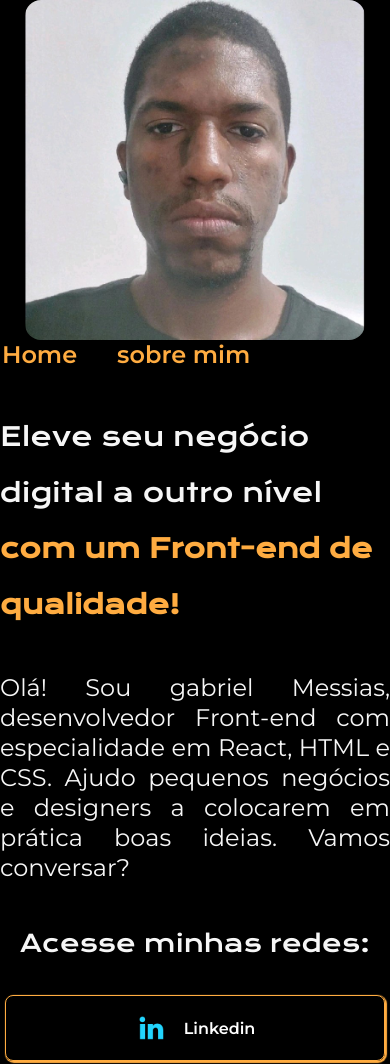
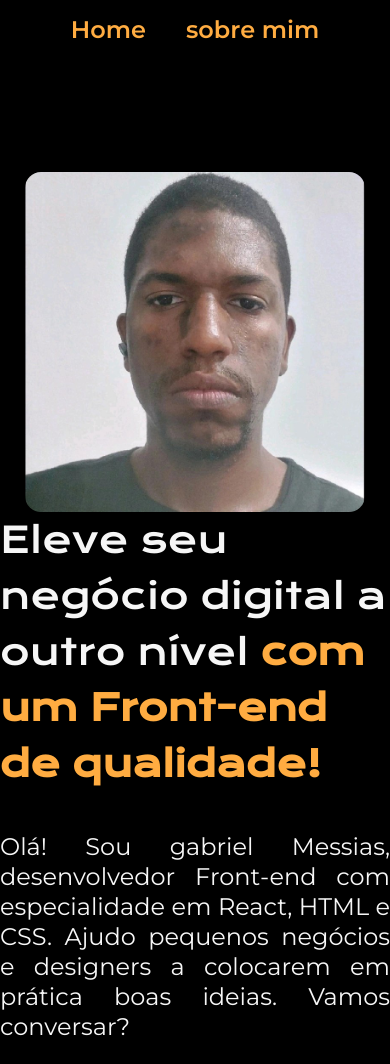
Before and after one commit to Gabriel4502/Portif-lio, a plain HTML site: page index.html in a window 390 px wide. Shown: the top 1064 px of the page. Drawn offline with nearby package versions, Linux system fonts and the light colour scheme.

Commit message:
Mudanças no posicionamento do menu

```diff
--- a/index.html
+++ b/index.html
@@ -10,16 +10,16 @@
 
 <body>
 
+    <header class="cabecalho">
+
+        <nav class="cabecalho__menu">
+            <a href="/" class="cabecalho__menu__link">Home</a>
+            <a href="/about.html" class="cabecalho__menu__link">sobre mim</a>
+        </nav>
+    </header>
     <main class="container">
 
         <div class="apresentacao">
-            <header class="cabecalho">
-
-                <nav class="cabecalho__menu">
-                    <a href="/" class="cabecalho__menu__link">Home</a>
-                    <a href="/about.html" class="cabecalho__menu__link">sobre mim</a>
-                </nav>
-            </header>
 
 
             <section class="apresentacao__conteudo">
--- a/styles/style.css
+++ b/styles/style.css
@@ -20,7 +20,8 @@ body {
     min-height: 100vh;
     display: flex;
     flex-direction: column;
-    justify-content: space-between;
+    justify-content: center;
+
     background-color: var(--cor-primaria);
     color: var(--cor-terciaria);
 }
@@ -29,28 +30,30 @@ body {
     display: flex;
     max-width: 100vw;
     align-items: center;
-    box-sizing: border-box;
-    min-height: calc(100vh - 100px);
+
+    min-height: calc(100vh - 80px);
     justify-content: center;
-    padding-bottom: 20px;
+
 
 }
 
 .cabecalho {
     display: flex;
-    justify-content: left;
-    margin-bottom: 10px;
+    /* padding: 5% 0 0 20%; */
+    box-sizing: border-box;
+    margin-bottom: 40px;
+    margin-top: 30px;
+    justify-content: center;
+    max-width: 55%;
 
-    width: 99%;
-    max-width: 100%;
 
 
 }
 
 .cabecalho__menu {
-    width: 87%;
+    max-width: 300px;
     display: flex;
-    justify-content: left;
+    justify-content: start;
     gap: 40px;
 
 }
@@ -58,7 +61,7 @@ body {
 .cabecalho__menu__link {
     color: var(--cor-terciaria);
     font-family: var(--fonte-secundaria);
-    font-size: 24px;
+    font-size: 1.5rem;
     font-weight: 600;
     line-height: 29px;
     letter-spacing: 0em;
@@ -76,12 +79,7 @@ body {
     flex-direction: column;
     gap: 30px;
     max-width: 593px;
-    max-height: 80%;
-
-    /* @media (min-height: 920px) {
-        min-height: 100vh;
-    } */
-
+    max-height: 100%;
 
 
     color: var(--cor-secundaria);
@@ -91,8 +89,8 @@ body {
 .apresentacao__conteudo__titulo {
     font-family: var(--fonte-primaria);
     max-width: 590px;
-
-    font-size: 36px;
+    max-height: 100%;
+    font-size: 2.25rem;
     font-weight: 400;
     line-height: 56px;
     letter-spacing: 0em;
@@ -112,7 +110,7 @@ strong {
     display: flex;
     flex-direction: column;
     align-items: center;
-    width: 100%;
+    max-width: 100%;
     height: 100%;
     gap: 40px;
 
@@ -123,7 +121,7 @@ strong {
 .apresentacao__texto {
     max-width: 593px;
     font-family: var(--fonte-secundaria);
-    font-size: 24px;
+    font-size: 1.5rem;
     font-weight: 400;
     line-height: 30px;
     letter-spacing: 0em;
@@ -165,7 +163,7 @@ strong {
 
 .apresentacao__links {
     max-width: 381px;
-    max-height: 334px;
+    max-height: 100%;
     align-items: center;
     display: flex;
     gap: 32px;
@@ -181,7 +179,7 @@ strong {
     text-align: center;
     font-family: var(--fonte-primaria);
     font-weight: 400;
-    font-size: 24px;
+    font-size: 1.5rem;
     font-weight: 400;
     line-height: 40px;
     text-align: center;
@@ -210,10 +208,10 @@ strong {
 
 .apresentacao__links__link:hover {
 
-    background: linear-gradient(rgb(70, 69, 69), black);
+    background-color: rgb(70, 69, 69);
     border: solid 1px var(--cor-terciaria);
     cursor: pointer;
-
+    transition: background-color 400ms;
 }
 
 
@@ -226,7 +224,7 @@ strong {
     height: 80px;
     margin-top: 18px;
     font-family: var(--fonte-secundaria);
-    font-size: 24px;
+    font-size: 1.5rem;
     font-weight: 400;
     line-height: 36px;
     letter-spacing: 0em;
@@ -239,9 +237,16 @@ strong {
 }
 
 @media(max-width:1123px) {
+
+    .cabecalho {
+        max-width: 100%;
+        width: 100%;
+        margin-top: 15px;
+    }
+
     .container {
         flex-direction: column-reverse;
-
+        margin-top: 88px;
     }
 
     .rodape {
@@ -257,18 +262,13 @@ strong {
 
 }
 
-@media(max-width:733px) {
-    .apresentacao__conteudo {
-        max-width: 100%;
-
-    }
-
+@media(max-width:388px) {
 
 
 
     .apresentacao__conteudo__titulo {
         max-width: 100%;
-        font-size: 26px;
+        font-size: 1.625rem;
         font-weight: 400;
         line-height: 56px;
     }
@@ -283,28 +283,21 @@ strong {
 
         height: auto;
         line-height: 23px;
-        font-size: 20px;
+        font-size: 1.25rem;
     }
 
     .apresentacao__links__link {
         max-width: 100vw;
     }
-}
 
-@media(max-width:300px) {
-    #imgContainer {
+    /* #imgContainer {
         height: 250px;
         max-width: 100vw;
 
-    }
+    } */
+}
 
-
-    .apresentacao {
-        min-height: 100vh;
-    }
-
-
-}
+@media(max-width:300px) {}
 
 
 .sobreMim__container {
@@ -330,7 +323,7 @@ strong {
 
 
 .sobreMim__descricao {
-    font-size: 20px;
+    font-size: 1.25rem;
 
     text-align: justify;
     max-width: 574px;
```
Also changed, not shown: about.html (+9 -7 lines).
